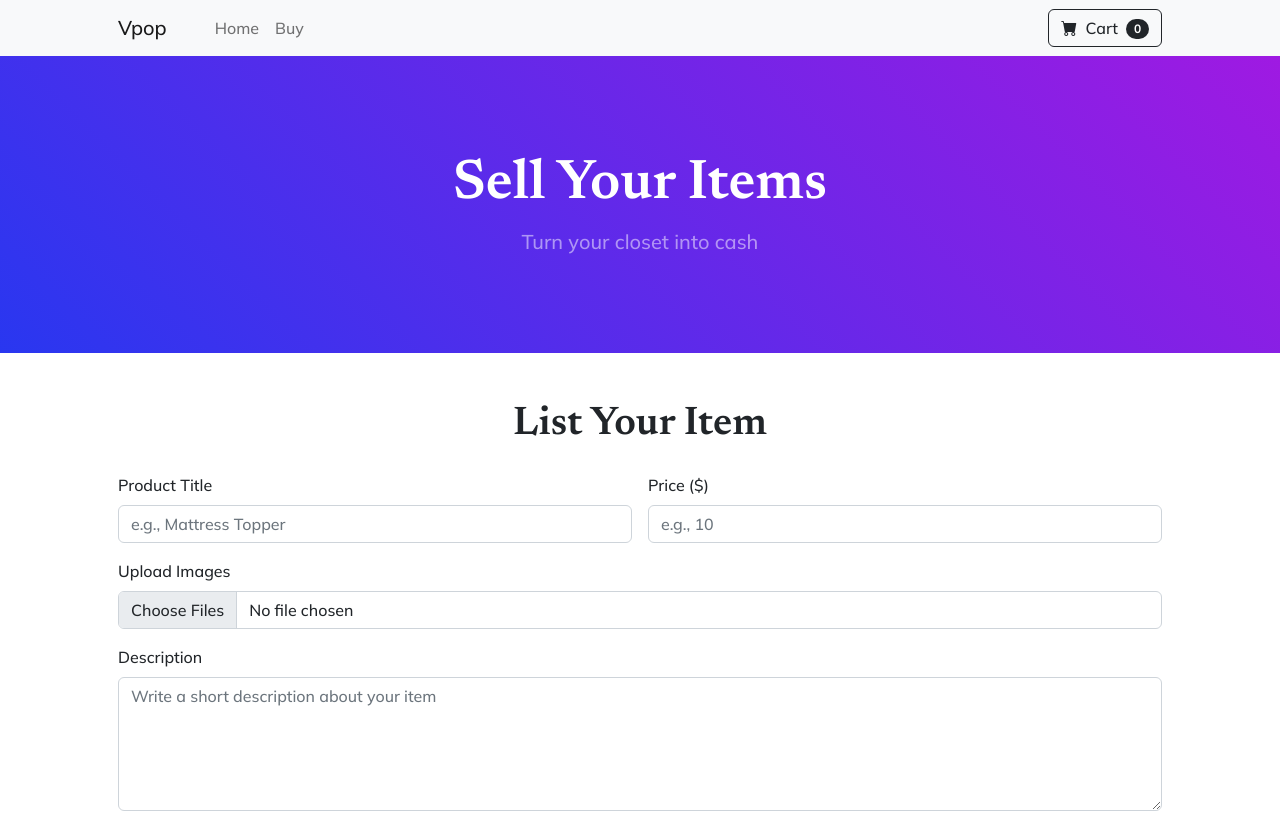
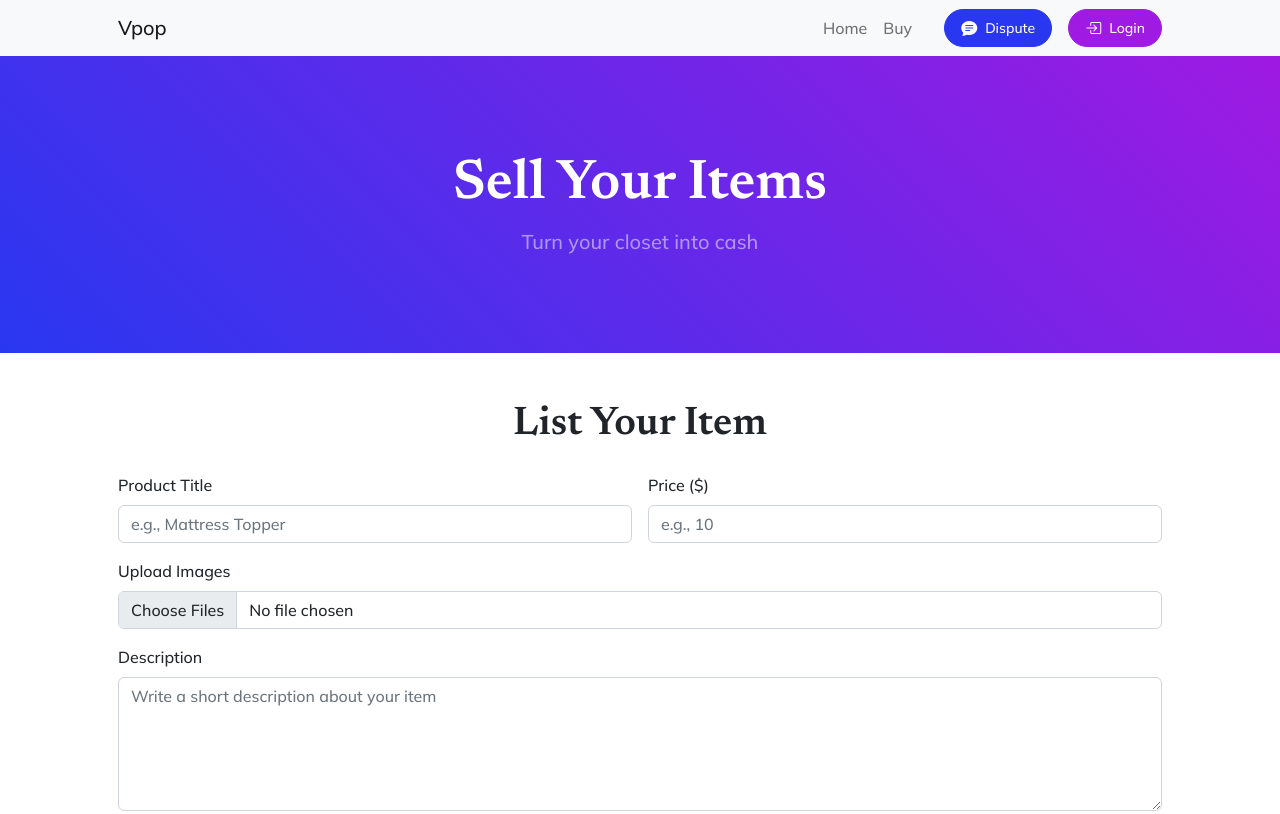
Before and after one commit to DarienAB/Project-3, a website: page V-pop/Sell.html in a window 1280 px wide. Shown: the top 814 px of the page. Drawn offline with nearby package versions, Linux system fonts and the light colour scheme.

Commit message:
Applied stashed changes

```diff
--- a/V-pop/Sell.html
+++ b/V-pop/Sell.html
@@ -25,17 +25,24 @@
                 <span class="navbar-toggler-icon"></span>
             </button>
             <div class="collapse navbar-collapse" id="navbarContent">
-                <ul class="navbar-nav me-auto mb-2 mb-lg-0 ms-lg-4">
+                <ul class="navbar-nav ms-auto me-4 my-3 my-lg-0">
                     <li class="nav-item"><a class="nav-link" href="index.html">Home</a></li>
                     <li class="nav-item"><a class="nav-link" href="buy.html">Buy</a></li>
                 </ul>
-                <form class="d-flex">
-                    <button class="btn btn-outline-dark" type="submit">
-                        <i class="bi-cart-fill me-1"></i>
-                        Cart
-                        <span class="badge bg-dark text-white ms-1 rounded-pill">0</span>
-                    </button>
-                </form>
+                <!-- Dispute Button -->
+            <button class="btn btn-primary rounded-pill px-3 mb-2 mb-lg-0" data-bs-toggle="modal" data-bs-target="#feedbackModal">
+                <span class="d-flex align-items-center">
+                    <i class="bi-chat-text-fill me-2"></i>
+                    <span class="small">Dispute</span>
+                </span>
+            </button>
+            <!-- Login Button -->
+            <a class="btn btn-secondary rounded-pill px-3 mb-2 mb-lg-0 ms-3 text-decoration-none" href="Login.html">
+                <span class="d-flex align-items-center">
+                    <i class="bi-box-arrow-in-right me-2"></i>
+                    <span class="small">Login</span>
+                </span>
+            </a>
             </div>
         </div>
     </nav>
```
Also changed, not shown: V-pop/Buy.html (+15 -8 lines).
